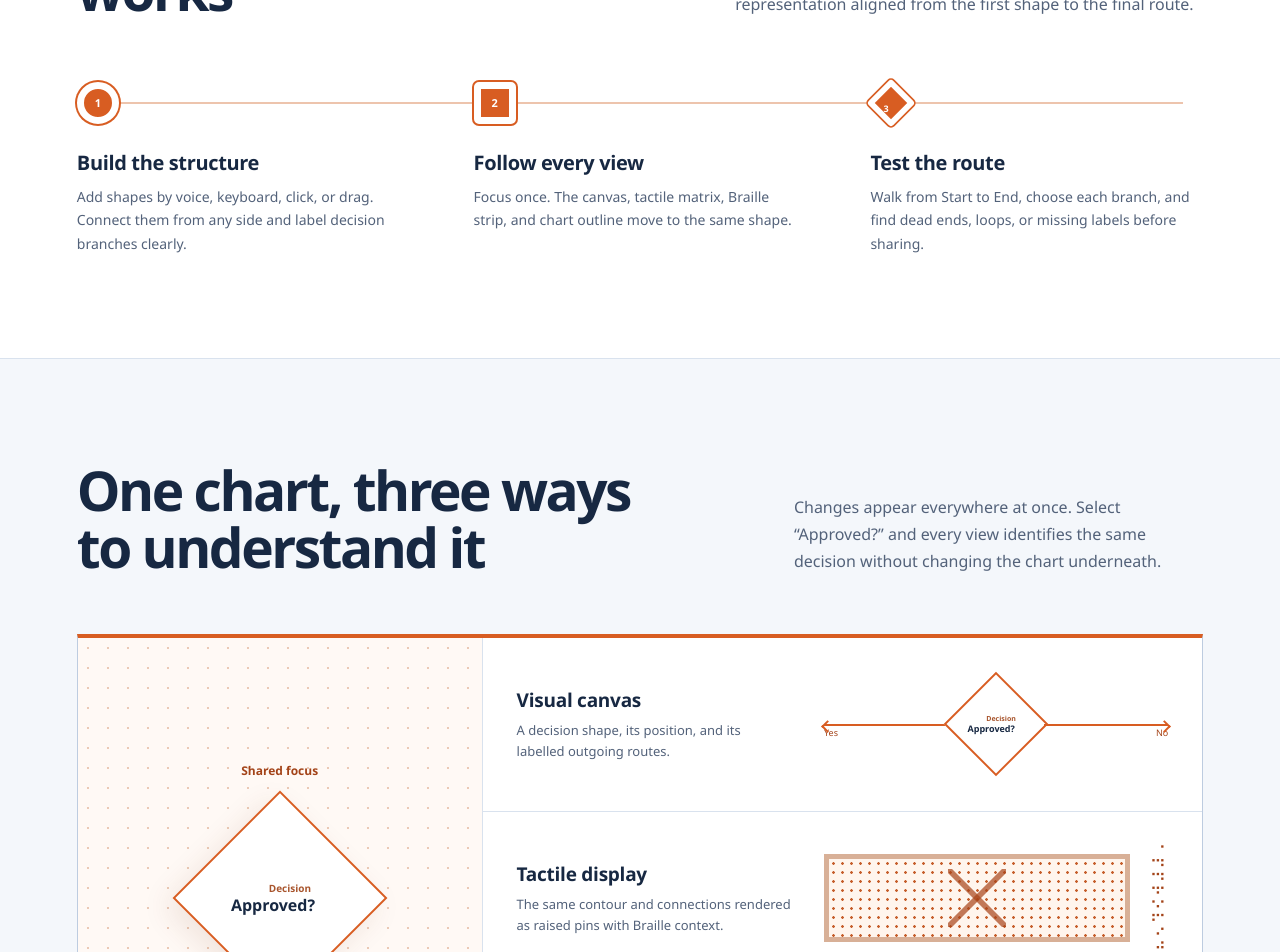
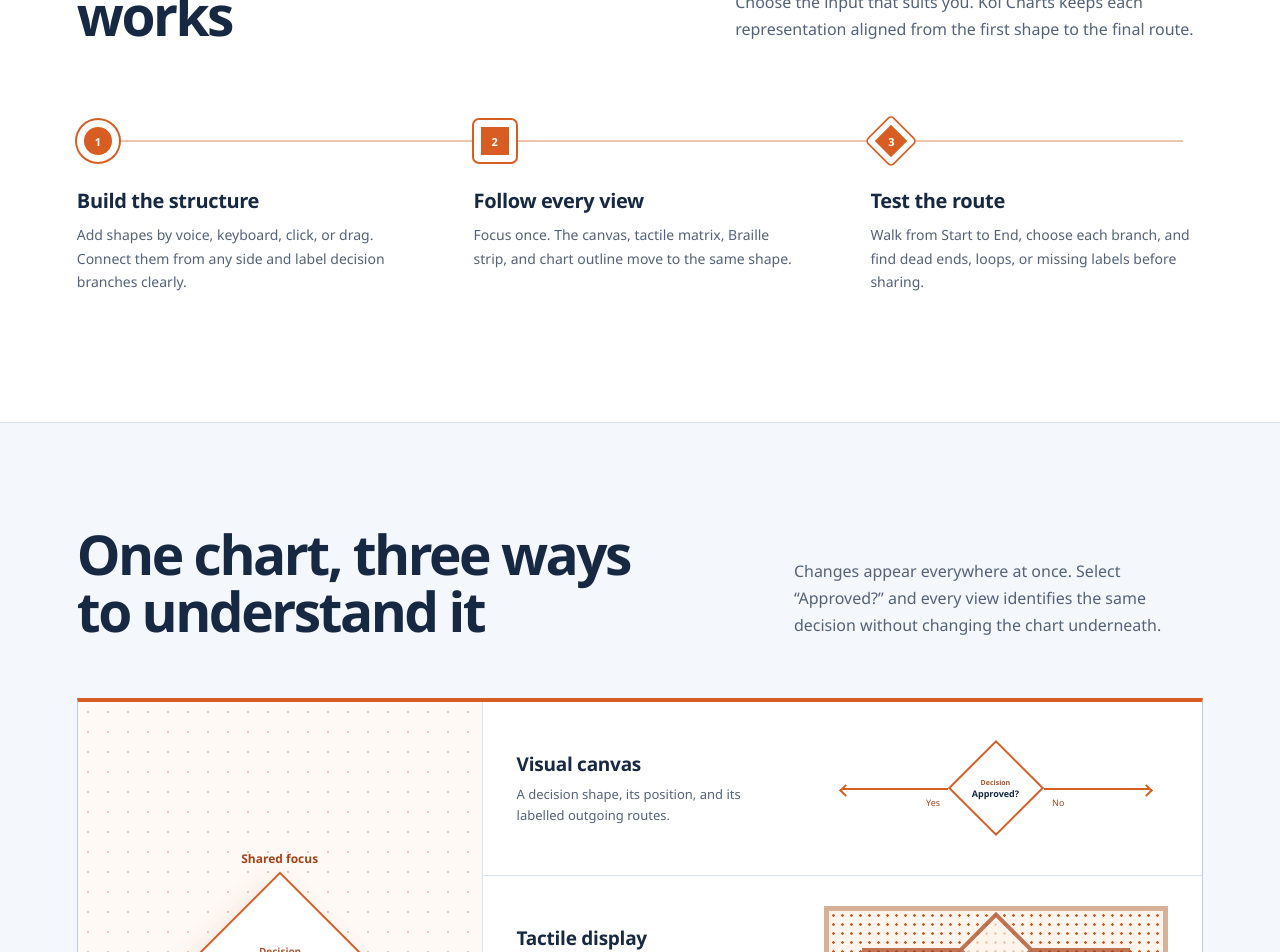
Before and after one commit to Shaurav-Vora/Koi-charts, a Next.js app: page / in a window 1280 px wide. Shown: the part 1000-1952 px from the top of the page. Built offline with nearby package versions, Linux system fonts and the light colour scheme.

Commit message:
fix: refine homepage diagrams

```diff
--- a/src/app/HomeHowItWorks.tsx
+++ b/src/app/HomeHowItWorks.tsx
@@ -22,7 +22,7 @@ export default function HomeHowItWorks() {
           </div>
         </li>
         <li>
-          <span className="home-process-marker" aria-hidden="true">3</span>
+          <span className="home-process-marker" aria-hidden="true"><span>3</span></span>
           <div>
             <h3>Test the route</h3>
             <p>Walk from Start to End, choose each branch, and find dead ends, loops, or missing labels before sharing.</p>
--- a/src/app/globals.css
+++ b/src/app/globals.css
@@ -704,7 +704,8 @@ main.home-page { max-width: none; padding: 0; overflow: clip; background: #fff;
   background-size: 20px 20px;
 }
 .home-canvas-routes { position: absolute; inset: 0; z-index: 1; width: 100%; height: 100%; overflow: visible; }
-.home-canvas-routes path { fill: none; stroke: #d85d22; stroke-width: 1.8; vector-effect: non-scaling-stroke; marker-end: url(#home-route-arrow); }
+.home-canvas-routes > path { fill: none; stroke: #d85d22; stroke-width: 1.8; vector-effect: non-scaling-stroke; marker-end: url(#home-route-arrow); }
+.home-route-to-decision-mobile { display: none; }
 .home-canvas-routes marker path { fill: #d85d22; stroke: none; }
 .home-canvas-node {
   position: absolute;
@@ -759,7 +760,7 @@ main.home-page { max-width: none; padding: 0; overflow: clip; background: #fff;
 .home-process {
   max-width: none;
   margin: 0 auto;
-  padding: clamp(76px, 8vw, 112px) clamp(28px, 6vw, 88px);
+  padding: clamp(104px, 10vw, 148px) clamp(28px, 6vw, 88px);
   padding-inline: max(clamp(28px, 6vw, 88px), calc((100vw - 1264px) / 2));
   border-top: 1px solid #d9e2ee;
   background: #fff;
@@ -783,13 +784,14 @@ main.home-page { max-width: none; padding: 0; overflow: clip; background: #fff;
   display: grid;
   grid-template-columns: repeat(3, 1fr);
   gap: clamp(34px, 5vw, 72px);
-  margin: 64px 0 0;
+  margin: clamp(76px, 6vw, 96px) 0 0;
   padding: 0;
   list-style: none;
 }
 .home-process-steps::before { content: ""; position: absolute; top: 20px; left: 20px; right: 20px; height: 2px; background: #edc4ad; }
 .home-process-steps li { position: relative; z-index: 1; }
 .home-process-marker {
+  position: relative;
   width: 42px;
   height: 42px;
   display: grid;
@@ -803,9 +805,29 @@ main.home-page { max-width: none; padding: 0; overflow: clip; background: #fff;
   font-weight: 800;
 }
 .home-process-steps li:nth-child(2) .home-process-marker { border-radius: 5px; }
-.home-process-steps li:nth-child(3) .home-process-marker { border-radius: 4px; transform: rotate(45deg) scale(.82); }
-.home-process-steps li:nth-child(3) .home-process-marker { color: transparent; }
-.home-process-steps li:nth-child(3) .home-process-marker::after { content: "3"; color: #fff; transform: rotate(-45deg); }
+.home-process-steps li:nth-child(3) .home-process-marker {
+  isolation: isolate;
+  border: 0;
+  background: transparent;
+  box-shadow: none;
+  line-height: 1;
+}
+.home-process-steps li:nth-child(3) .home-process-marker > span {
+  position: relative;
+  z-index: 1;
+  line-height: 1;
+}
+.home-process-steps li:nth-child(3) .home-process-marker::before {
+  content: "";
+  position: absolute;
+  inset: 0;
+  z-index: 0;
+  border: 7px solid #fff;
+  border-radius: 4px;
+  background: #d85d22;
+  box-shadow: 0 0 0 2px #d85d22;
+  transform: rotate(45deg) scale(.82);
+}
 .home-process-steps h3 { margin-top: 25px; color: #172842; font-size: 20px; letter-spacing: -.35px; }
 .home-process-steps p { max-width: 360px; margin-top: 9px; color: #53627a; font-size: 14px; line-height: 1.68; }
 
@@ -845,10 +867,10 @@ main.home-page { max-width: none; padding: 0; overflow: clip; background: #fff;
   color: #172842;
   text-align: center;
 }
-.home-shared-node > p { margin-bottom: 42px; color: #a34318; font-size: 12px; font-weight: 700; }
+.home-shared-node > p { margin-bottom: 30px; color: #a34318; font-size: 12px; font-weight: 700; }
 .home-shared-node > div {
-  width: 152px;
-  height: 152px;
+  width: 128px;
+  height: 128px;
   display: grid;
   place-content: center;
   gap: 6px;
@@ -858,9 +880,19 @@ main.home-page { max-width: none; padding: 0; overflow: clip; background: #fff;
   box-shadow: 0 12px 28px rgba(120, 55, 25, .1);
 }
 .home-shared-node > div > * { transform: rotate(-45deg); }
+.home-decision-copy {
+  width: max-content;
+  display: grid;
+  place-items: center;
+  margin: auto;
+  text-align: center;
+  line-height: 1;
+}
+.home-shared-node .home-decision-copy { gap: 6px; }
+.home-output-visual .home-decision-copy { gap: 3px; }
 .home-shared-node > div span { color: #a8552d; font-size: 10px; font-weight: 700; }
 .home-shared-node > div strong { font-size: 16px; }
-.home-shared-node > small { margin-top: 48px; color: #687790; font-size: 11px; }
+.home-shared-node > small { margin-top: 36px; color: #687790; font-size: 11px; }
 .home-output-list article {
   min-height: 174px;
   display: grid;
@@ -873,13 +905,19 @@ main.home-page { max-width: none; padding: 0; overflow: clip; background: #fff;
 .home-output-list article:last-child { border-bottom: 0; }
 .home-output-copy h3 { color: #172842; font-size: 19px; letter-spacing: -.25px; }
 .home-output-copy p { margin-top: 7px; color: #53627a; font-size: 13px; line-height: 1.6; }
-.home-output-visual { position: relative; min-height: 100px; }
+.home-output-visual,
+.home-output-tactile,
+.home-output-list blockquote {
+  width: min(100%, 480px);
+  justify-self: center;
+}
+.home-output-visual { position: relative; min-height: 112px; }
 .home-output-visual > div {
   position: absolute;
   top: 50%;
   left: 50%;
-  width: 74px;
-  height: 74px;
+  width: 68px;
+  height: 68px;
   display: grid;
   place-content: center;
   gap: 3px;
@@ -891,27 +929,46 @@ main.home-page { max-width: none; padding: 0; overflow: clip; background: #fff;
 .home-output-visual > div > * { transform: rotate(-45deg); }
 .home-output-visual > div span { color: #a8552d; font-size: 7px; font-weight: 700; }
 .home-output-visual > div strong { color: #172842; font-size: 9px; }
-.output-line { position: absolute; top: 50%; width: calc(50% - 48px); border-top: 2px solid #d85d22; color: #a34318; font-size: 9px; }
+.output-line { position: absolute; top: 50%; width: calc(50% - 66px); padding-top: 8px; border-top: 2px solid #d85d22; color: #a34318; font-size: 9px; line-height: 1; }
 .output-line::after { content: ""; position: absolute; top: -4px; width: 7px; height: 7px; transform: rotate(45deg); border-top: 2px solid #d85d22; border-right: 2px solid #d85d22; }
-.output-line.line-left { left: 0; text-align: left; }
+.output-line.line-left { left: 18px; padding-right: 8px; text-align: right; }
 .output-line.line-left::after { left: -1px; transform: rotate(225deg); }
-.output-line.line-right { right: 0; text-align: right; }
+.output-line.line-right { right: 18px; padding-left: 8px; text-align: left; }
 .output-line.line-right::after { right: -1px; }
-.home-output-tactile { display: grid; grid-template-columns: minmax(120px, 1fr) auto; gap: 16px; align-items: center; }
+.home-output-tactile { display: grid; grid-template-columns: 1fr; gap: 10px; align-items: center; }
 .home-output-tactile > div {
+  position: relative;
   height: 88px;
+  overflow: hidden;
   border: 5px solid #d8b097;
   background-color: #fff5ed;
-  background-image:
-    linear-gradient(45deg, transparent 46%, rgba(168,67,24,.7) 47%, rgba(168,67,24,.7) 53%, transparent 54%),
-    linear-gradient(-45deg, transparent 46%, rgba(168,67,24,.7) 47%, rgba(168,67,24,.7) 53%, transparent 54%),
-    radial-gradient(#c65e2b 1.2px, transparent 1.5px);
-  background-size: 58px 58px, 58px 58px, 9px 9px;
-  background-position: center, center, 0 0;
-  background-repeat: no-repeat, no-repeat, repeat;
+  background-image: radial-gradient(#c65e2b 1.2px, transparent 1.5px);
+  background-size: 9px 9px;
 }
-.home-output-tactile span { color: #a34318; font-size: 16px; letter-spacing: 2px; writing-mode: vertical-rl; }
-.home-output-list blockquote { padding: 18px 20px; border-left: 3px solid #d85d22; background: #fff5ed; color: #172842; font-size: 14px; font-weight: 650; line-height: 1.55; }
+.home-output-tactile > div::before {
+  content: "";
+  position: absolute;
+  top: 50%;
+  left: 50%;
+  z-index: 2;
+  width: 46px;
+  height: 46px;
+  transform: translate(-50%, -50%) rotate(45deg);
+  border: 4px solid rgba(168,67,24,.72);
+  background: rgba(255,245,237,.72);
+}
+.home-output-tactile > div::after {
+  content: "";
+  position: absolute;
+  top: calc(50% - 2px);
+  right: 10%;
+  left: 10%;
+  z-index: 1;
+  height: 4px;
+  background: linear-gradient(to right, rgba(168,67,24,.72) 0 37%, transparent 37% 63%, rgba(168,67,24,.72) 63% 100%);
+}
+.home-output-tactile span { justify-self: center; color: #a34318; font-size: 15px; line-height: 1; letter-spacing: 2px; white-space: nowrap; }
+.home-output-list blockquote { min-height: 88px; display: flex; align-items: center; margin: 0; padding: 18px 20px; border-left: 3px solid #d85d22; background: #fff5ed; color: #172842; font-size: 14px; font-weight: 650; line-height: 1.55; }
 
 .home-closing-action {
   max-width: none;
@@ -982,6 +1039,8 @@ main.home-page { max-width: none; padding: 0; overflow: clip; background: #fff;
   .home-actions a { width: 100%; }
   .home-canvas-bar { align-items: flex-start; flex-direction: column; gap: 4px; padding-block: 12px; }
   .home-canvas-body { min-height: 420px; }
+  .home-route-to-decision { display: none; }
+  .home-route-to-decision-mobile { display: block; }
   .home-canvas-node { width: 40%; height: 58px; }
   .home-canvas-node.node-start { top: 12%; left: 5%; }
   .home-canvas-node.node-process { top: 39%; left: 47%; }
--- a/src/app/page.tsx
+++ b/src/app/page.tsx
@@ -40,7 +40,8 @@ export default function Home() {
                   </marker>
                 </defs>
                 <path d="M35 20 H54 V38" />
-                <path d="M54 53 V61 H18 V65" />
+                <path className="home-route-to-decision" d="M54.5 53 V77.5 H29.5" markerEnd="url(#home-route-arrow)" />
+                <path className="home-route-to-decision-mobile" d="M67 53 V82 H42" markerEnd="url(#home-route-arrow)" />
               </svg>
               <div className="home-canvas-node node-start"><small>Start</small><strong>Request received</strong></div>
               <div className="home-canvas-node node-process"><small>Process</small><strong>Review request</strong></div>
@@ -69,7 +70,7 @@ export default function Home() {
           <div className="home-translation">
             <div className="home-shared-node" aria-hidden="true">
               <p>Shared focus</p>
-              <div><span>Decision</span><strong>Approved?</strong></div>
+              <div><div className="home-decision-copy"><span>Decision</span><strong>Approved?</strong></div></div>
               <small>One semantic node</small>
             </div>
 
@@ -81,7 +82,7 @@ export default function Home() {
                 </div>
                 <div className="home-output-visual" aria-hidden="true">
                   <span className="output-line line-left">Yes</span>
-                  <div><span>Decision</span><strong>Approved?</strong></div>
+                  <div><div className="home-decision-copy"><span>Decision</span><strong>Approved?</strong></div></div>
                   <span className="output-line line-right">No</span>
                 </div>
               </article>
```
Also changed, not shown: 1 other file (tests, documents, lock files or other folders).
